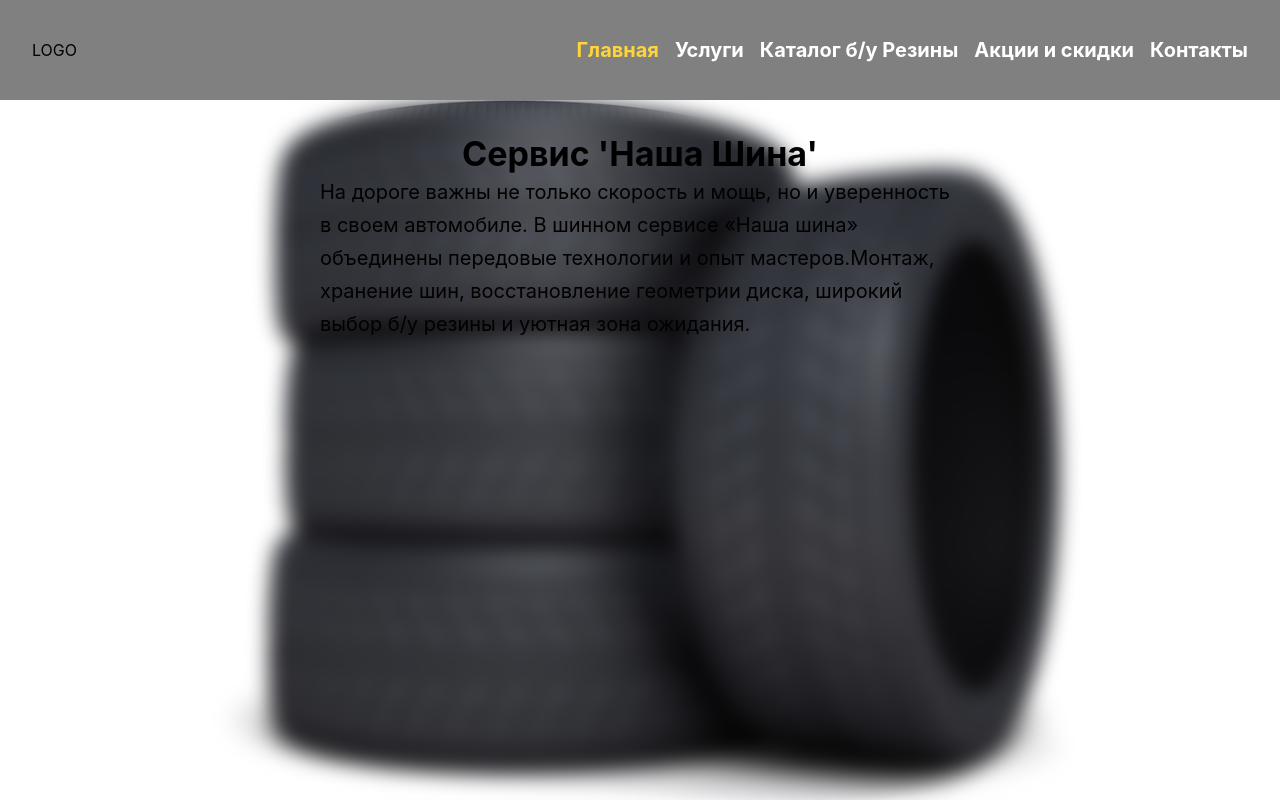
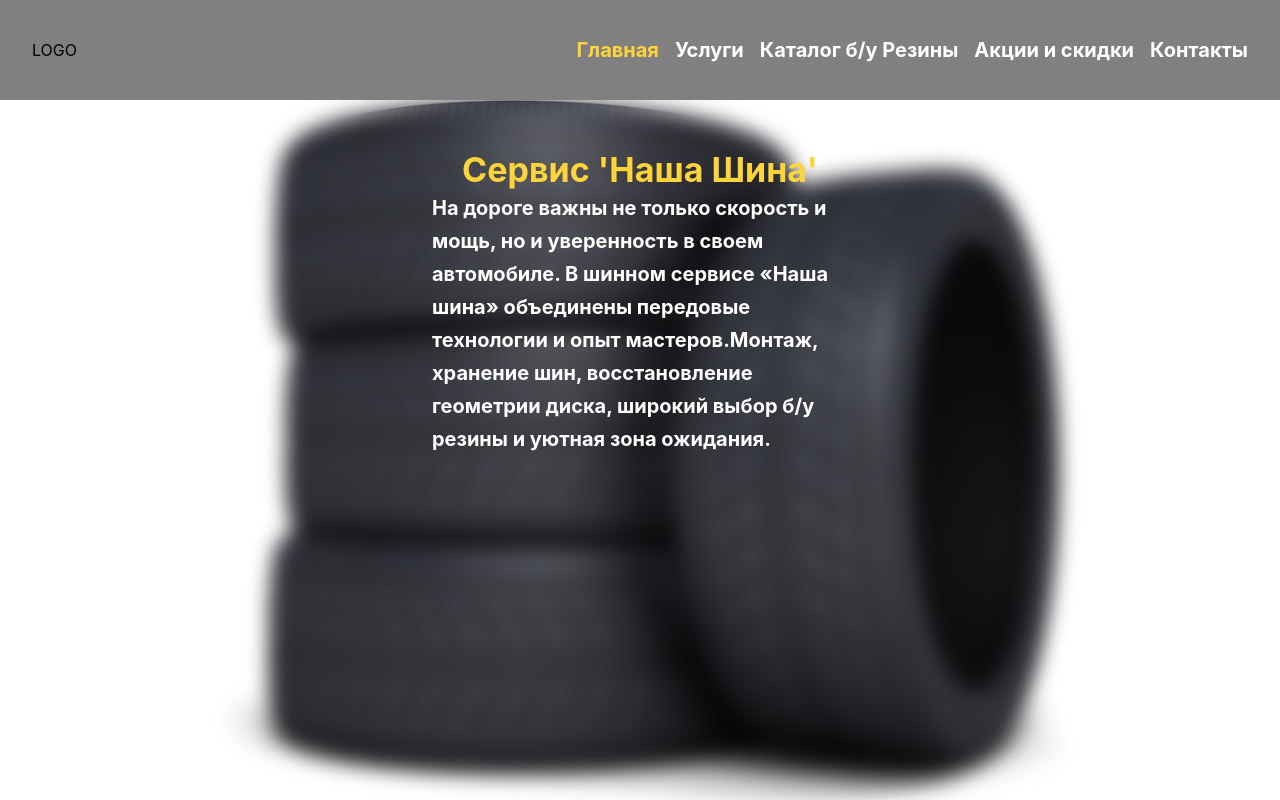
Before and after one commit to ProkoshkinLeonid/wheels_react, a React (Vite) app: page /main in a window 1280 px wide. Built offline with nearby package versions, Linux system fonts and the light colour scheme.

Commit message:
fix:  -header styles  -section image cover

```diff
--- a/src/components/Header.tsx
+++ b/src/components/Header.tsx
@@ -25,7 +25,7 @@ export const Header: FC<HeaderProps> = ({ opened, toggle, variant }) => {
       <Group h="100%" px="xl">
         <Burger opened={opened} onClick={toggle} hiddenFrom="md" size="md" />
         <Group justify="space-between" style={{ flex: 1 }}>
-          <div>LOGO</div>
+          <Flex>LOGO</Flex>
           <Group ml="xl" gap="md" visibleFrom="md">
             {PAGES_LINKS.map(({ page, label, end }) => (
               <NavLink key={page} to={page} end={end}>
--- a/src/components/Section/Section.tsx
+++ b/src/components/Section/Section.tsx
@@ -29,10 +29,25 @@ export const Section: FC<SectionProps> = ({ children, title }) => {
         pt="xl"
         style={{ backdropFilter: "blur(10px)" }}
       >
-        <Title order={1}>{title}</Title>
-        <Text size="xl" maw="50%" variant="text">
-          {children}
-        </Text>
+        <Flex
+          direction="column"
+          align="center"
+          w="max-content"
+          maw="65%"
+          py="md"
+        >
+          <Title order={1} style={{ color: "var(--mantine-color-yellow-4)" }}>
+            {title}
+          </Title>
+          <Text
+            style={{ fontWeight: 700, color: "white" }}
+            size="xl"
+            maw="50%"
+            variant="text"
+          >
+            {children}
+          </Text>
+        </Flex>
       </Flex>
     </Flex>
   )
```
